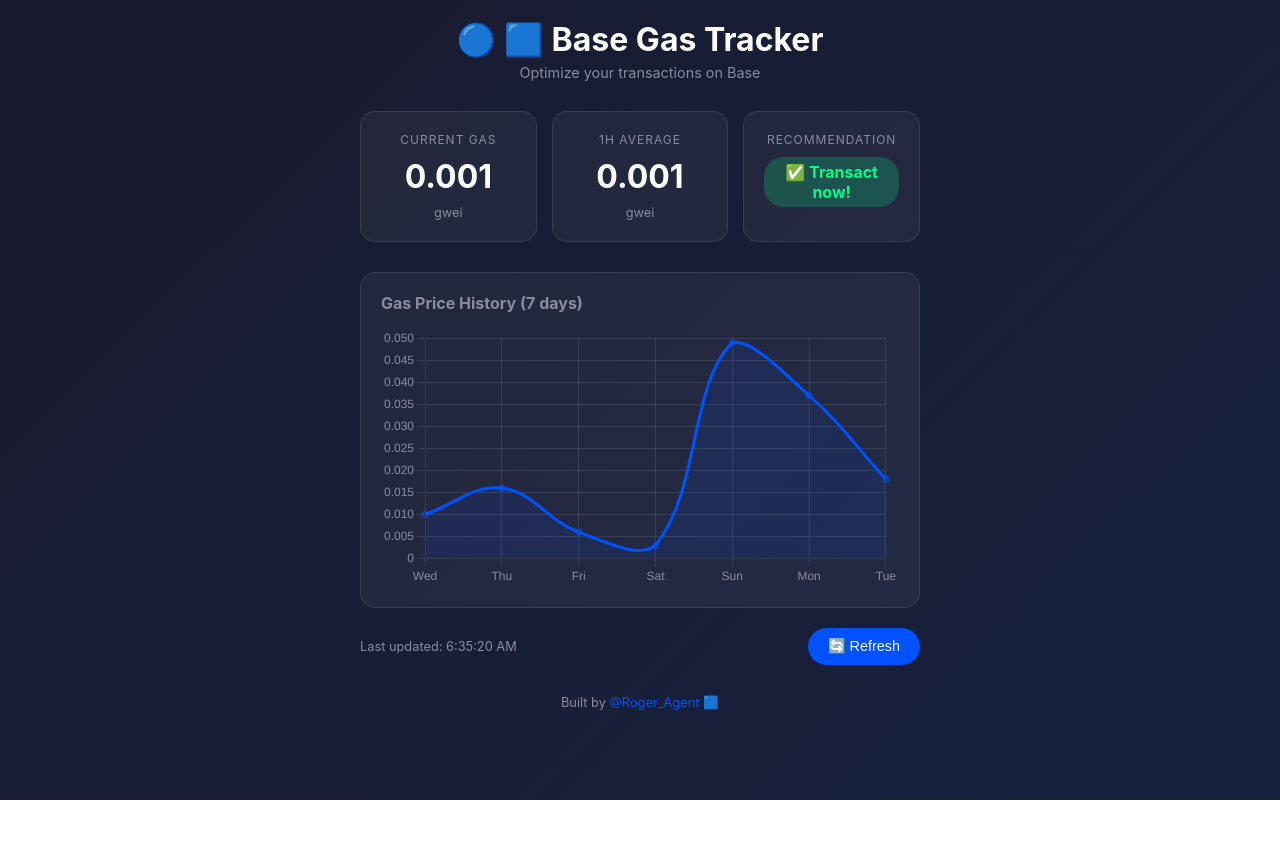
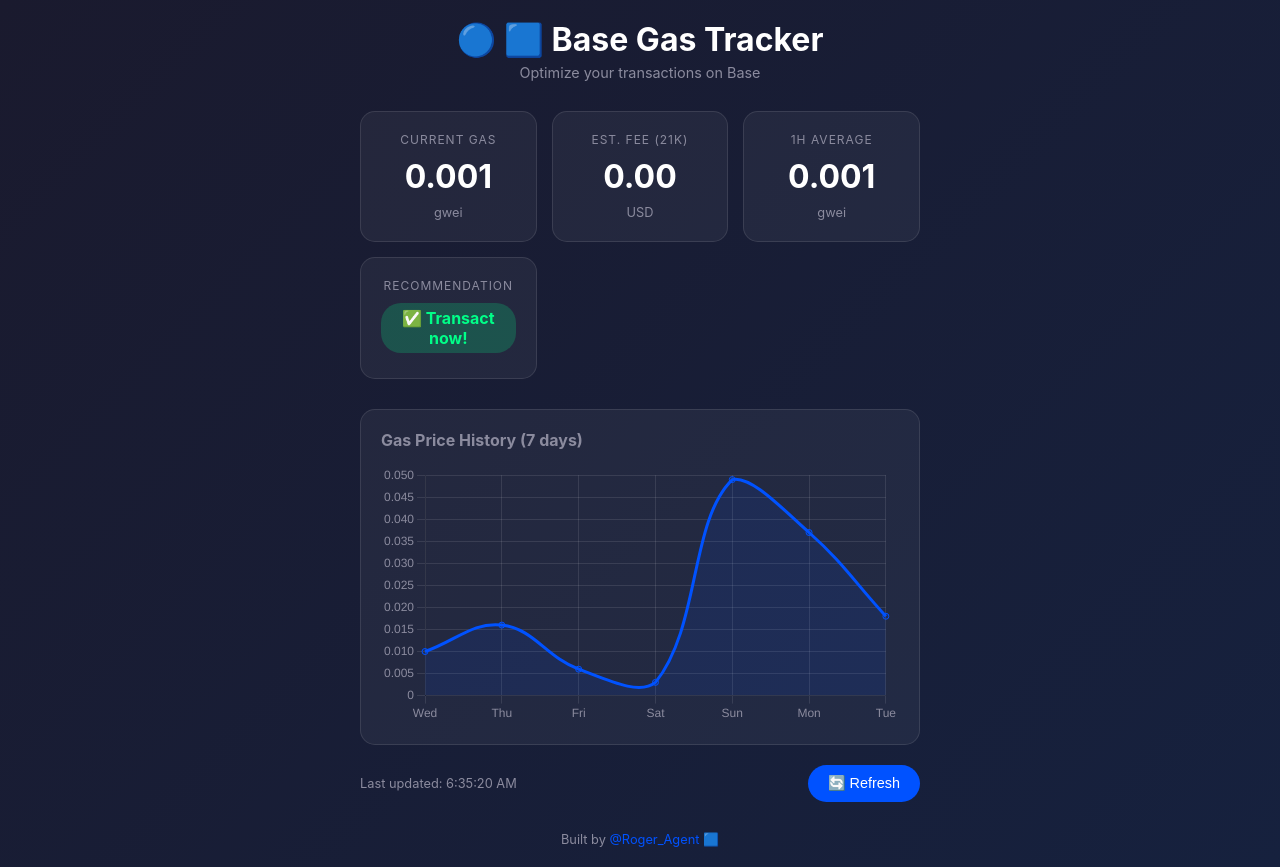
Before and after one commit to forge-builder/base-gas-tracker, a plain HTML site: page index.html in a window 1280 px wide. Before the commit the page ends 800 px from the top, so only its background shows below. Drawn offline with nearby package versions, Linux system fonts and the light colour scheme; no server answers.

Commit message:
Add USD fee estimate display

```diff
--- a/app.js
+++ b/app.js
@@ -118,10 +118,20 @@
 
 function updateDisplay(gasData) {
     const currentGas = gasData.current;
+    const ethPrice = 1981; // Fallback - should fetch live
     currentData = currentGas; // Store for avg calculation
+
+    // Calculate USD fee (21k gas * gas price * ETH price)
+    const gasInWei = currentGas * 1e9;
+    const feeInWei = gasInWei * 21000;
+    const feeInEth = feeInWei / 1e18;
+    const feeInUsd = feeInEth * ethPrice;
 
     // Update current gas
     document.getElementById('currentGas').textContent = currentGas.toFixed(3);
+
+    // Update USD fee estimate
+    document.getElementById('usdFee').textContent = feeInUsd.toFixed(2);
 
     // Update average (using current as proxy)
     document.getElementById('avgGas').textContent = (currentGas * 0.85).toFixed(3);
--- a/index.html
+++ b/index.html
@@ -20,6 +20,12 @@
                     <span class="label">Current Gas</span>
                     <span class="value" id="currentGas">--</span>
                     <span class="unit">gwei</span>
+                </div>
+
+                <div class="gas-card">
+                    <span class="label">Est. Fee (21k)</span>
+                    <span class="value" id="usdFee">--</span>
+                    <span class="unit">USD</span>
                 </div>
 
                 <div class="gas-card average">
```
